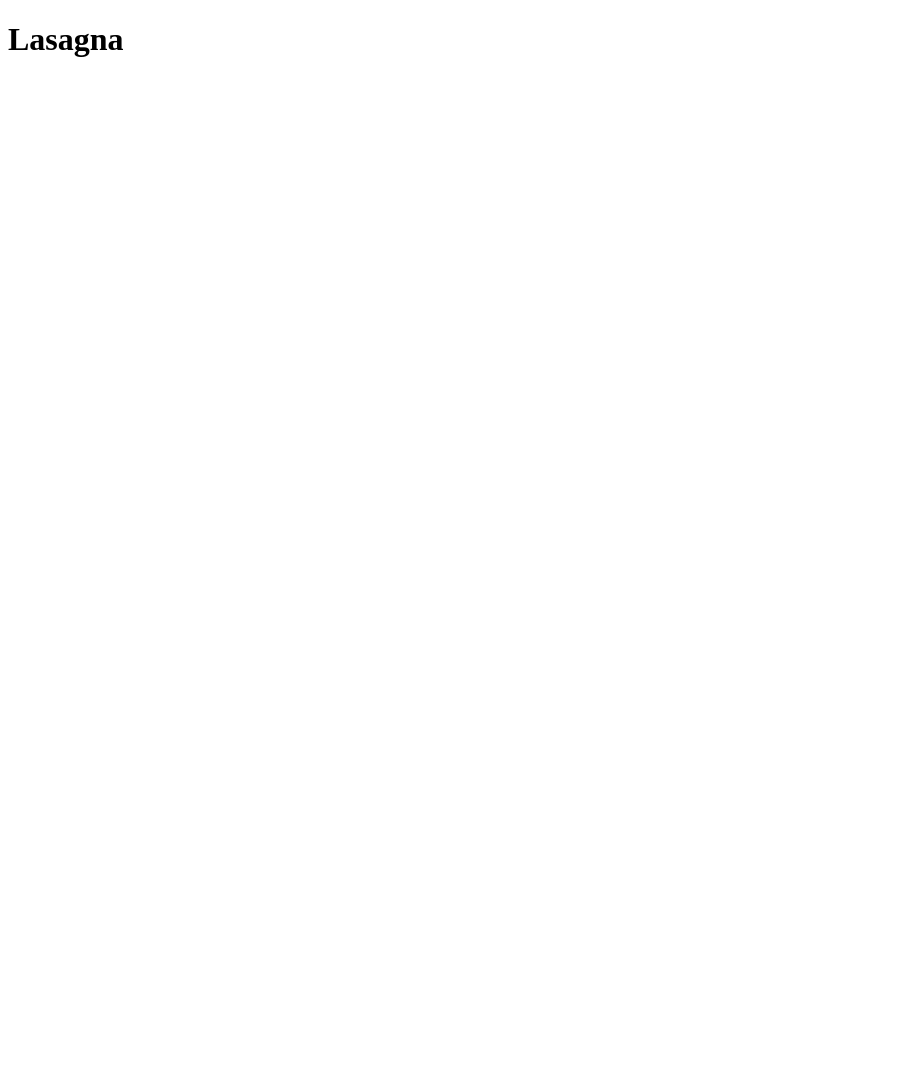
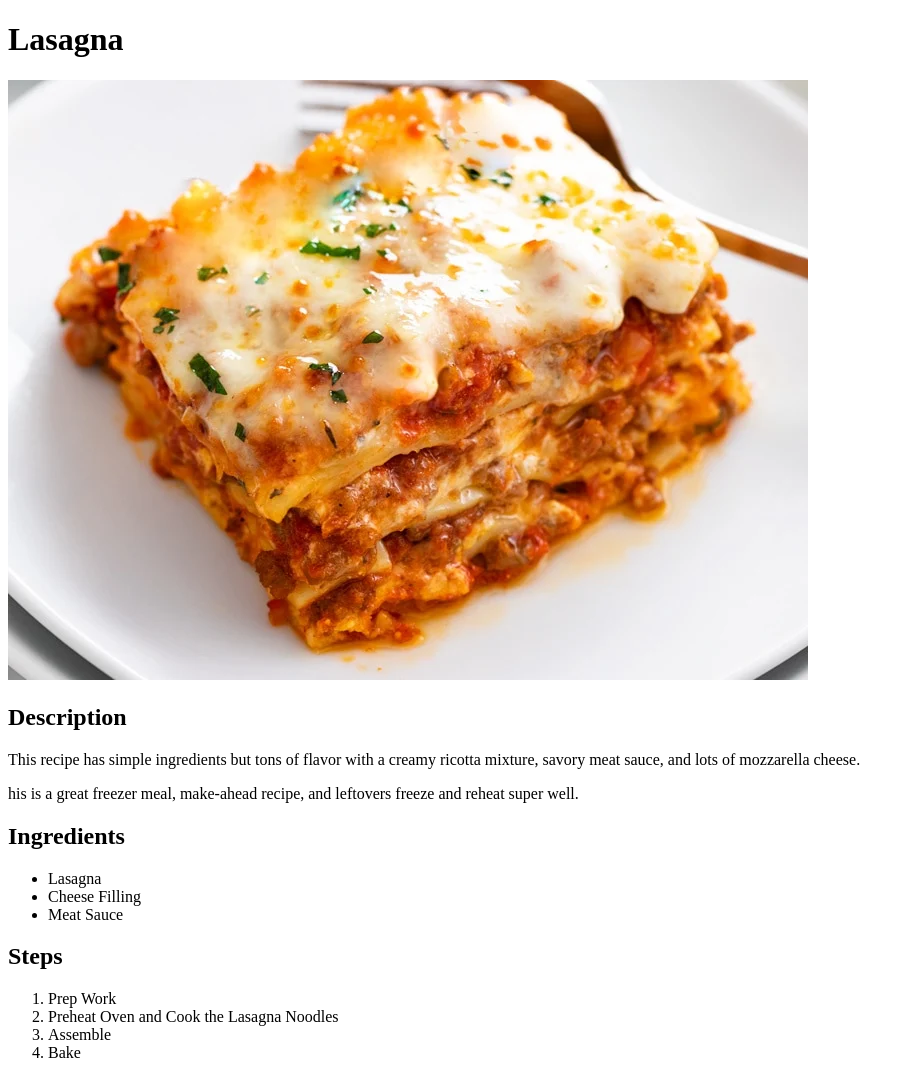
Before and after one commit to tamas-len/odin-recipes, a plain HTML site: page recipes/lasagna.html in a window 1280 px wide. Shown: the whole page, without its empty margins (0-911 px from the left). Before the commit the page ends 800 px from the top, so only its background shows below. Drawn offline with Linux system fonts and the light colour scheme.

Commit message:
Add content to the Lasagna Recipe
Added content to the Lasagna Recipe
An image, description, and ordered & unordered lists

```diff
--- a/recipes/lasagna.html
+++ b/recipes/lasagna.html
@@ -7,5 +7,26 @@
 </head>
 <body>
     <h1>Lasagna</h1>
+    <img src="../images/Lasagna-Recipe-f.webp" alt="Picture of a Lasagna" height="" width="">
+    <!-- Source: thecozycook.com -->
+
+    <h2>Description</h2>
+    <p>This recipe has simple ingredients but tons of flavor with a creamy ricotta mixture, savory meat sauce, and lots of mozzarella cheese.</p>
+    <p>his is a great freezer meal, make-ahead recipe, and leftovers freeze and reheat super well.</p>
+
+    <h2>Ingredients</h2>
+    <ul>
+        <li>Lasagna</li>
+        <li>Cheese Filling</li>
+        <li>Meat Sauce</li>
+    </ul>
+
+    <h2>Steps</h2>
+    <ol>
+        <li>Prep Work</li>
+        <li>Preheat Oven and Cook the Lasagna Noodles</li>
+        <li>Assemble</li>
+        <li>Bake</li>
+    </ol>
 </body>
 </html>
```
Also changed, not shown: images/Lasagna-Recipe-f.webp (added).
